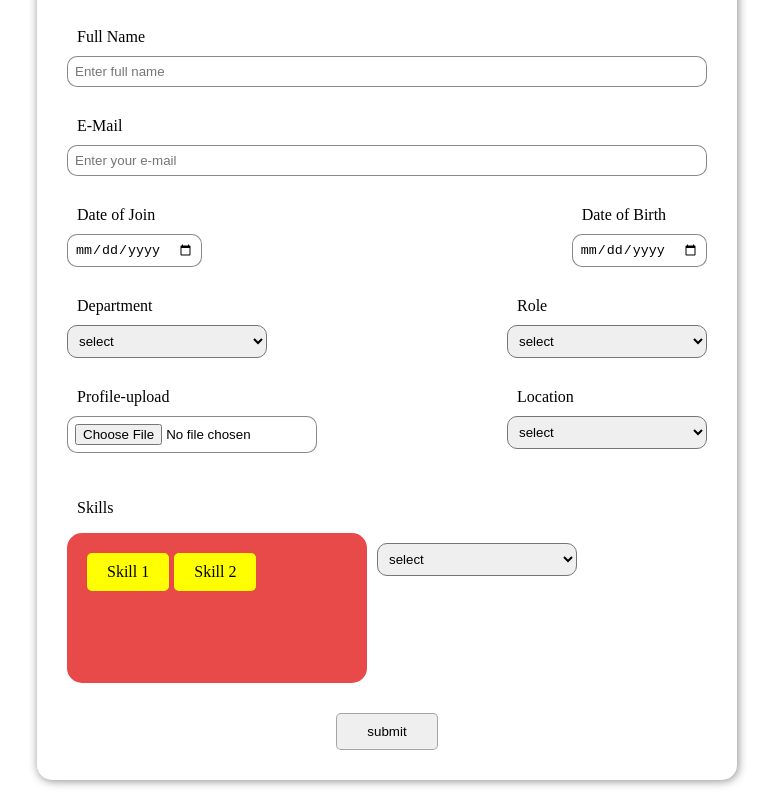
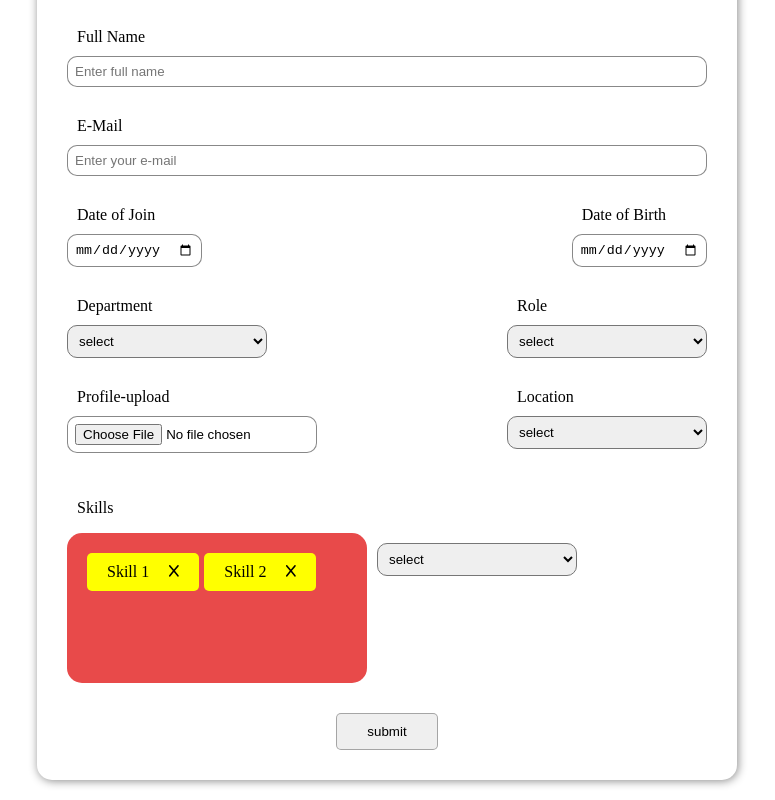
Before and after one commit to RJR-003/React_Assignment_HRM-App, a React (Vite) app: page /add-employee in a window 1280 px wide. Shown: the part 384-1184 px from the top of the page, without its empty margins (253-1028 px from the left). Built offline with nearby package versions, Linux system fonts and the light colour scheme.

Commit message:
added more components and clean up code

```diff
--- a/src/components/button/Button.tsx
+++ b/src/components/button/Button.tsx
@@ -7,7 +7,7 @@ function Button({
   src?: string;
   alt?: string;
   content?: string;
-  onClick?: () => void;
+  onClick: () => void;
 }) {
   return (
     <button onClick={onClick}>
--- a/src/components/filterSectionContent/FilterSectionContent.tsx
+++ b/src/components/filterSectionContent/FilterSectionContent.tsx
@@ -4,7 +4,6 @@ import filterLogo from "../../assets/images/filter-logo.svg";
 import clrFilterLogo from "../../assets/images/clear-filter.svg";
 import Button from "../button/Button";
 import InputField from "../inputField/InputField";
-
 let tempSkills: string[] = [
   "React",
   "React Native",
@@ -33,7 +32,11 @@ export default function FilterSectionContent() {
           <form>
             <InputField type="text" placeholder="Search Skill" />
           </form>
-          <Button src={clrFilterLogo} alt="clear-filter-log" />
+          <Button
+            onClick={() => console.log("function yet to be done")}
+            src={clrFilterLogo}
+            alt="clear-filter-log"
+          />
         </div>
         <div className="skill-list">
           {tempSkills.map((item) => (
--- a/src/components/header/Header.styled.ts
+++ b/src/components/header/Header.styled.ts
@@ -13,7 +13,10 @@ export const StyledHeader = styled.header`
     width: 1440px;
     margin: 0 auto;
   }
-  div > h1 {
+  div > a {
+    text-decoration: none;
+  }
+  div > a > h1 {
     cursor: pointer;
 
     font-size: 15px;
--- a/src/components/header/Header.tsx
+++ b/src/components/header/Header.tsx
@@ -4,7 +4,9 @@ export default function Header() {
   return (
     <StyledHeader>
       <div>
-        <h1>HRM APP</h1>
+        <a href="/">
+          <h1>HRM APP</h1>
+        </a>
       </div>
     </StyledHeader>
   );
--- a/src/components/skillChip/SkillChip.style.ts
+++ b/src/components/skillChip/SkillChip.style.ts
@@ -10,4 +10,9 @@ export const StyledSkillChip = styled.div`
   &:hover {
     background-color: var(--skillbox-hover);
   }
+  .close-img {
+    width: 10px;
+    height: auto;
+    margin-left: 20px;
+  }
 `;
--- a/src/components/skillChip/SkillChip.tsx
+++ b/src/components/skillChip/SkillChip.tsx
@@ -1,7 +1,16 @@
-import { ReactNode } from "react";
 import { StyledSkillChip } from "./SkillChip.style";
+import closeImg from "../../assets/images/close-button.svg";
 
-function SkillChip({ children }: { children: ReactNode }) {
-  return <StyledSkillChip>{children}</StyledSkillChip>;
+function SkillChip({ label, isView }: { label: string; isView: boolean }) {
+  return (
+    <StyledSkillChip>
+      {label}
+      {!isView && (
+        <span>
+          <img className="close-img" src={closeImg} alt="close icon" />
+        </span>
+      )}
+    </StyledSkillChip>
+  );
 }
 export default SkillChip;
--- a/src/components/tableContent/TableContent.tsx
+++ b/src/components/tableContent/TableContent.tsx
@@ -27,7 +27,11 @@ export default function TableContent() {
     <>
       <StyledTableContent>
         <Link to="/add-employee">
-          <Button src={addEmpicon} alt="button for adding new employee " />
+          <Button
+            onClick={() => console.log("clicked add Employee button")}
+            src={addEmpicon}
+            alt="button for adding new employee "
+          />
         </Link>
         <table className="table">
           <thead>
@@ -52,13 +56,18 @@ export default function TableContent() {
                   <td id="action-button-cell">
                     <Link to={`/view-employee/${item.id}`}>
                       <Button
+                        onClick={() => console.log("clicked view button")}
                         src={viewImgIcon}
                         // onClick={() => handleViewClick(item.id)}
                         alt="view button image"
                       />
                     </Link>
                     <Link to={`/update-employee/${item.id}`}>
-                      <Button src={editImgIcon} alt="Edit button image" />
+                      <Button
+                        onClick={() => console.log("clicked edit button")}
+                        src={editImgIcon}
+                        alt="Edit button image"
+                      />
                     </Link>
                     <Button
                       onClick={() => handleDelClick(String(item.id))}
--- a/src/pages/add_Update_Emp/AddUpdateEmp.tsx
+++ b/src/pages/add_Update_Emp/AddUpdateEmp.tsx
@@ -1,39 +1,15 @@
 import { StyledEntryForm, StyledEntryFormRow } from "./AddUpdateEmp.style";
 import defaultProfileImg from "../../assets/images/profile.png";
 import SkillChip from "../../components/skillChip/SkillChip";
-import { Formik, Form, useField } from "formik";
+import { Formik, Form } from "formik";
 import { testData } from "../../core/config/testData";
 import * as Yup from "yup";
 import { useLocation } from "react-router-dom";
 import { employee, initialEmpDetails } from "../../core/config/type";
 import { useState } from "react";
-
+import TextInput from "./TextInputWrap";
+import FormSelectField from "./FormSelectFieldWrap";
 const tempLoc: string[] = ["Trivandrum", "Delhi"];
-
-const TextInput = ({ label, ...props }: any) => {
-  const [field, meta] = useField(props);
-  return (
-    <>
-      <label htmlFor={props.id || props.name}>{label}</label>
-      <input {...field} {...props} />
-      {meta.touched && meta.error ? (
-        <div className="form-error">{meta.error}</div>
-      ) : null}
-    </>
-  );
-};
-const FormSelectField = ({ label, ...props }: any) => {
-  const [field, meta] = useField(props);
-  return (
-    <>
-      <label htmlFor={props.id || props.name}>{label}</label>
-      <select {...field} {...props} />
-      {meta.touched && meta.error ? (
-        <div className="form-error">{meta.error}</div>
-      ) : null}
-    </>
-  );
-};
 
 function AddUpdateEmp() {
   const navigation = useLocation();
@@ -189,8 +165,8 @@ function AddUpdateEmp() {
             <div>
               <p>Skills</p>
               <div className="added-skills">
-                <SkillChip>Skill 1</SkillChip>
-                <SkillChip>Skill 2</SkillChip>
+                <SkillChip label="Skill 1" isView={false} />
+                <SkillChip label="Skill 2" isView={false} />
               </div>
             </div>
             <div className="form-entry">
--- /dev/null
+++ b/src/pages/add_Update_Emp/FormSelectFieldWrap.tsx
@@ -0,0 +1,15 @@
+import { useField } from "formik";
+
+const FormSelectField = ({ label, ...props }: any) => {
+  const [field, meta] = useField(props);
+  return (
+    <>
+      <label htmlFor={props.id || props.name}>{label}</label>
+      <select {...field} {...props} />
+      {meta.touched && meta.error ? (
+        <div className="form-error">{meta.error}</div>
+      ) : null}
+    </>
+  );
+};
+export default FormSelectField;
--- /dev/null
+++ b/src/pages/add_Update_Emp/TextInputWrap.tsx
@@ -0,0 +1,14 @@
+import { useField } from "formik";
+const TextInput = ({ label, ...props }: any) => {
+  const [field, meta] = useField(props);
+  return (
+    <>
+      <label htmlFor={props.id || props.name}>{label}</label>
+      <input {...field} {...props} />
+      {meta.touched && meta.error ? (
+        <div className="form-error">{meta.error}</div>
+      ) : null}
+    </>
+  );
+};
+export default TextInput;
--- a/src/pages/emp_Details/EmpDetails.tsx
+++ b/src/pages/emp_Details/EmpDetails.tsx
@@ -64,7 +64,7 @@ export default function EmpDetails() {
             <p className="view-labels">Skills</p>
             <div className="view-skill-box">
               {currData.skills.map((item) => (
-                <SkillChip key={item}>{item}</SkillChip>
+                <SkillChip key={item} label={item} isView={true} />
               ))}
             </div>
           </div>
```
